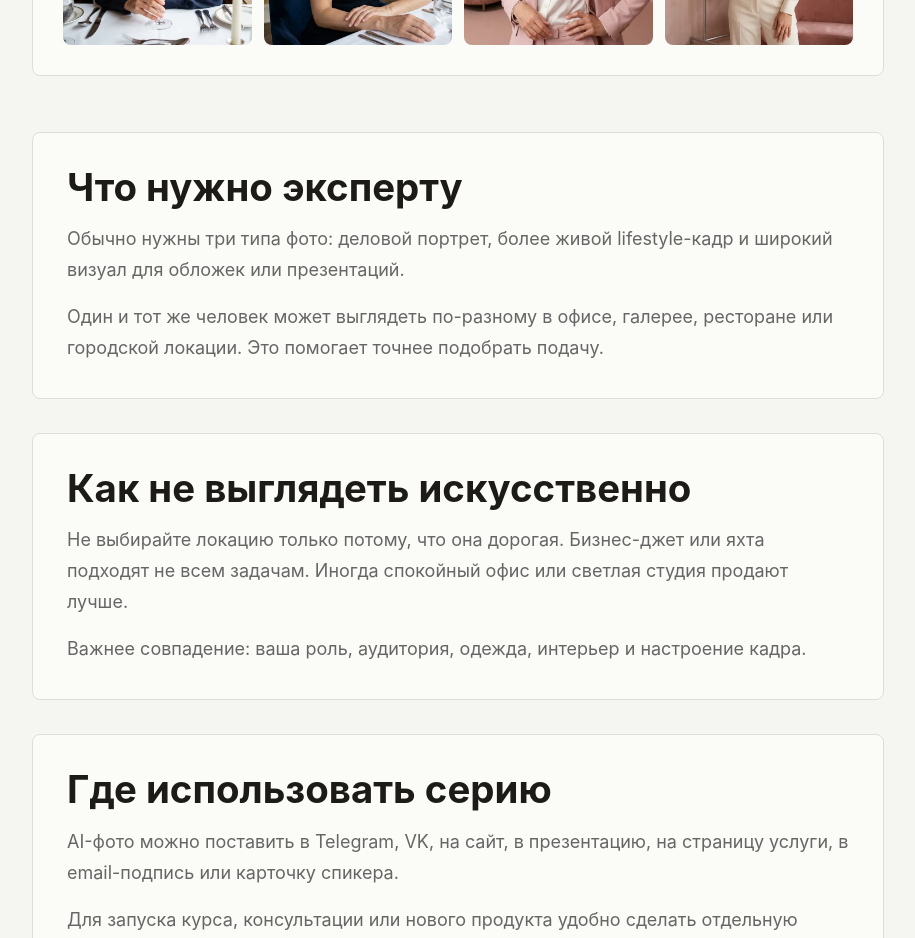
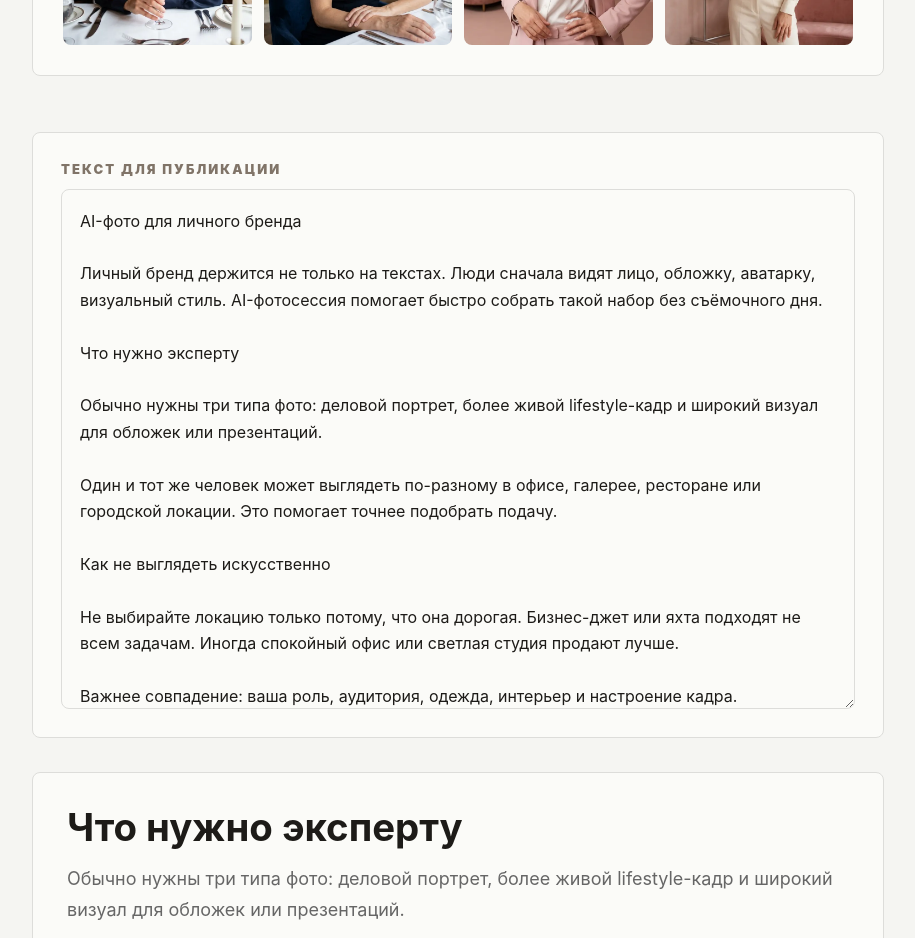
Before and after one commit to kgalanov2020-oss/-Virtual-AI-Photo-Studio, a Next.js app in the folder apps/web/: page /articles/ai-foto-dlya-lichnogo-brenda in a window 1280 px wide. Shown: the part 1540-2478 px from the top of the page, without its empty margins (182-1097 px from the left). Built offline with nearby package versions, Linux system fonts and the light colour scheme.

Commit message:
Add copy-ready article publication text

```diff
--- a/apps/web/src/app/articles/[slug]/page.tsx
+++ b/apps/web/src/app/articles/[slug]/page.tsx
@@ -149,6 +149,7 @@ export default async function ArticlePage({ params }: ArticlePageProps) {
   const faqJsonLd = createArticleFaqJsonLd(article);
   const showcase = articleShowcases.get(article.slug);
   const examples = articleExampleImages.get(article.slug) ?? [];
+  const publicationText = buildArticlePublicationText(article);
 
   return (
     <main className="page article-page">
@@ -248,6 +249,11 @@ export default async function ArticlePage({ params }: ArticlePageProps) {
           </section>
         ) : null}
 
+        <section className="article-copy-section" aria-label="Текст статьи для публикации">
+          <span>Текст для публикации</span>
+          <textarea readOnly value={publicationText} />
+        </section>
+
         <div className="article-body">
           {article.sections.map((section) => (
             <section key={section.heading}>
@@ -275,3 +281,30 @@ export default async function ArticlePage({ params }: ArticlePageProps) {
     </main>
   );
 }
+
+function buildArticlePublicationText(article: (typeof articles)[number]) {
+  const sections = article.sections.flatMap((section) => [
+    section.heading,
+    ...section.paragraphs,
+  ]);
+  const faq = article.faq?.length
+    ? [
+        "Частые вопросы",
+        ...article.faq.flatMap((item) => [item.question, item.answer]),
+      ]
+    : [];
+
+  return [
+    article.title,
+    "",
+    article.intro,
+    "",
+    ...sections.flatMap((item) => [item, ""]),
+    ...faq.flatMap((item) => [item, ""]),
+    "Сервис: Virtual AI Photo Studio",
+    "https://virtualphotostudio.ru",
+  ]
+    .join("\n")
+    .replace(/\n{3,}/g, "\n\n")
+    .trim();
+}
--- a/apps/web/src/app/globals.css
+++ b/apps/web/src/app/globals.css
@@ -1009,6 +1009,37 @@ a {
 
 .article-showcase-results img {
   max-height: 560px;
+}
+
+.article-copy-section {
+  background: var(--panel);
+  border: 1px solid var(--line);
+  border-radius: 8px;
+  display: grid;
+  gap: 12px;
+  margin-bottom: 34px;
+  padding: clamp(18px, 3vw, 28px);
+}
+
+.article-copy-section span {
+  color: var(--accent);
+  font-size: 13px;
+  font-weight: 900;
+  letter-spacing: 0.16em;
+  text-transform: uppercase;
+}
+
+.article-copy-section textarea {
+  background: var(--soft);
+  border: 1px solid var(--line);
+  border-radius: 8px;
+  color: var(--ink);
+  font: inherit;
+  line-height: 1.65;
+  min-height: 520px;
+  padding: 18px;
+  resize: vertical;
+  width: 100%;
 }
 
 .article-example-strip {
```
